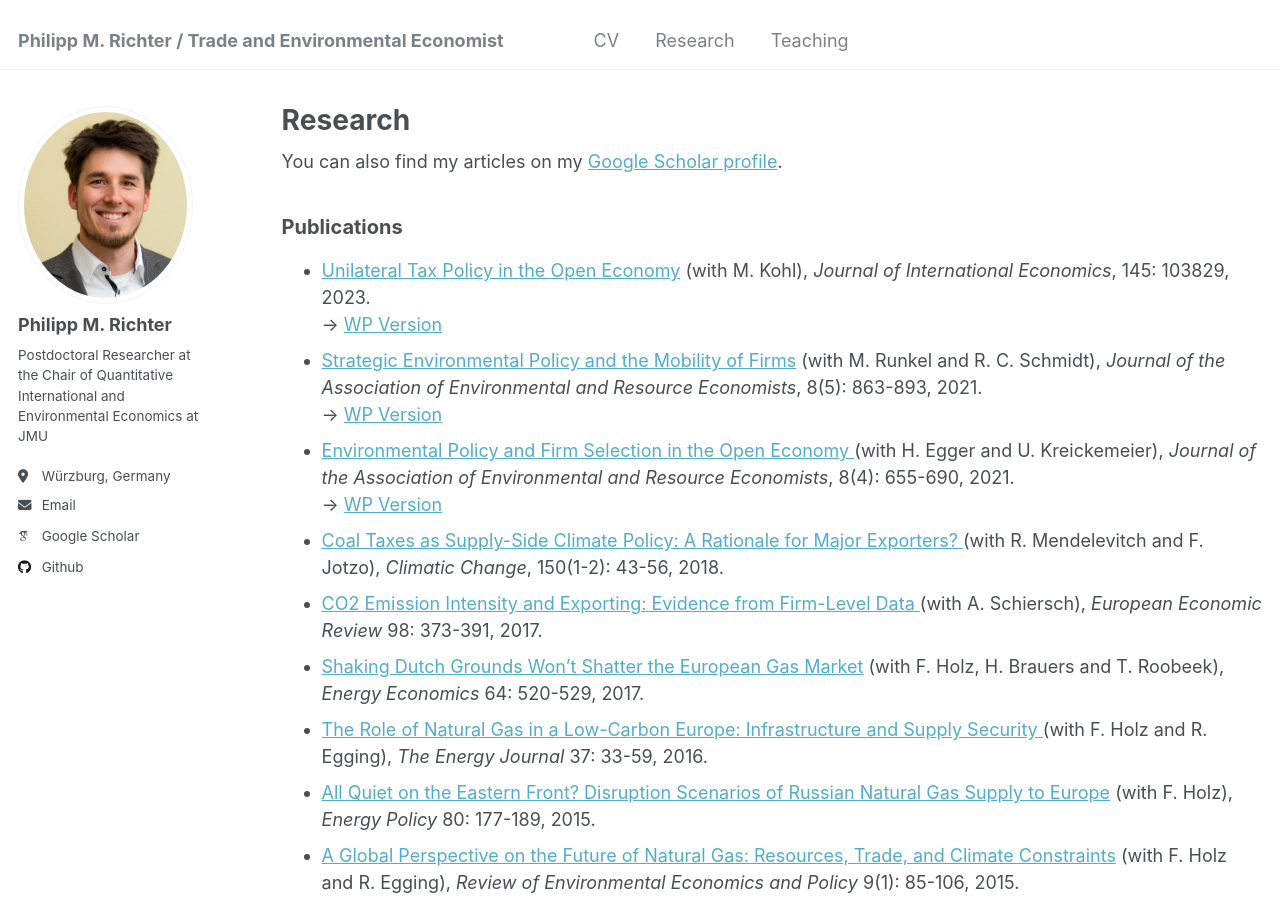
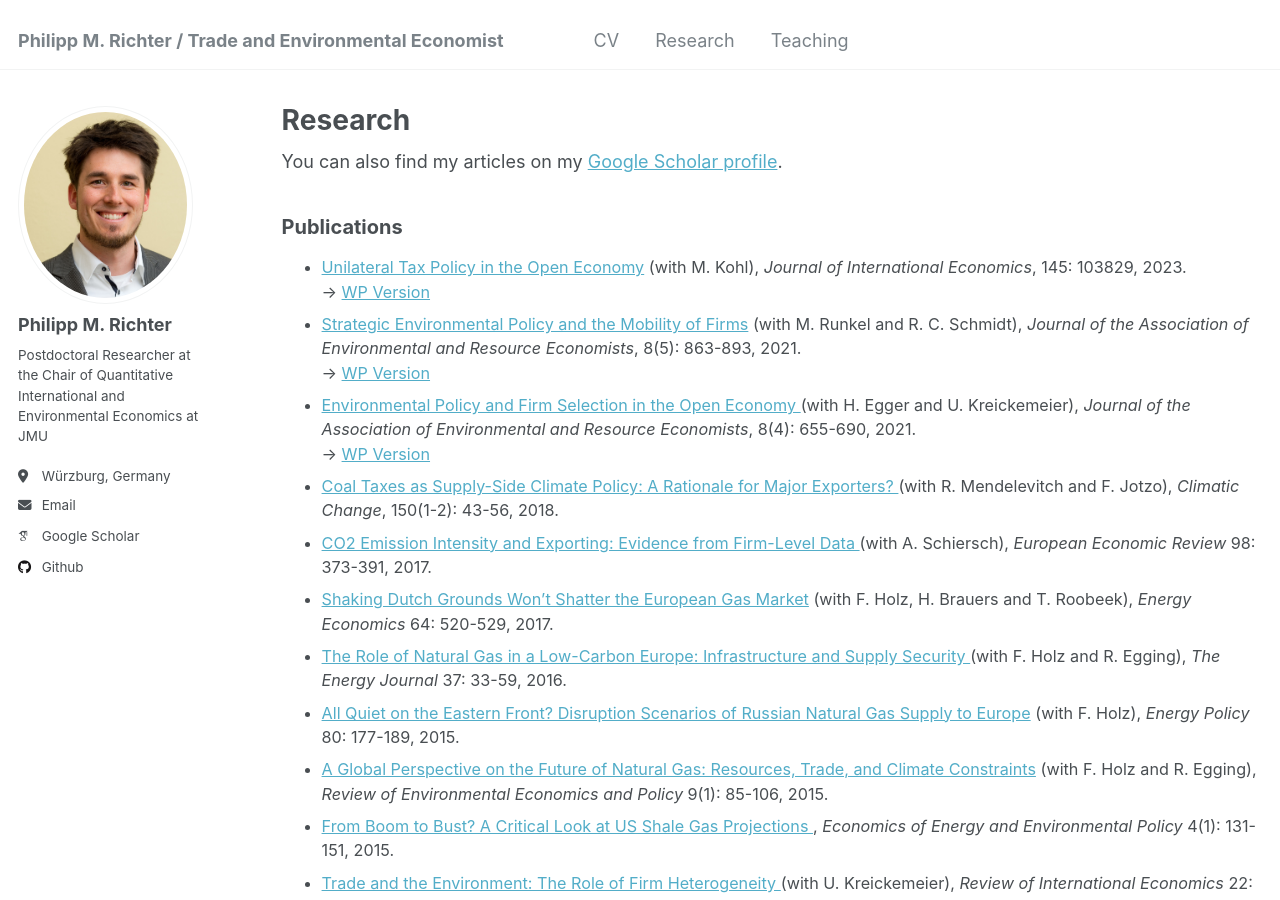
Before and after one commit to PhMRichter/PhMRichter.github.io, a Jekyll site: the page built from _pages/research.html, in a window 1280 px wide and 900 px high. Built offline with Jekyll 4.4.1, drawn with Linux system fonts in a browser that asks for light colours; some web fonts are replaced.

Commit message:
Update research.html

```diff
--- a/_pages/research.html
+++ b/_pages/research.html
@@ -11,7 +11,7 @@ author_profile: true
 
 <h2 style="font-size: 20px;">Publications</h2>
 
-<ul>
+<ul style="font-size: 0.9em;">
   <li>
     <a href="https://doi.org/10.1016/j.jinteco.2023.103829" target="_blank">
       Unilateral Tax Policy in the Open Economy</a>
```
